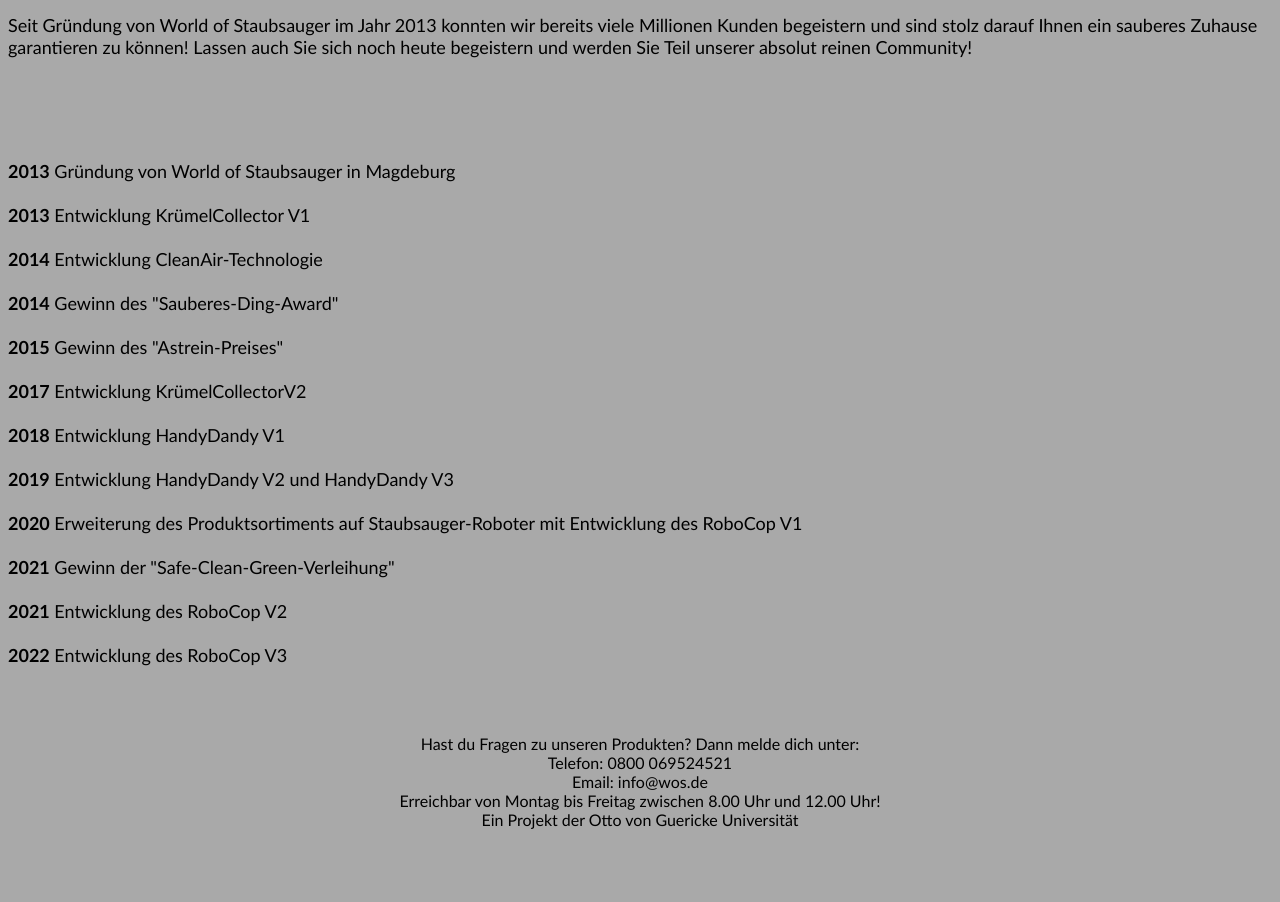
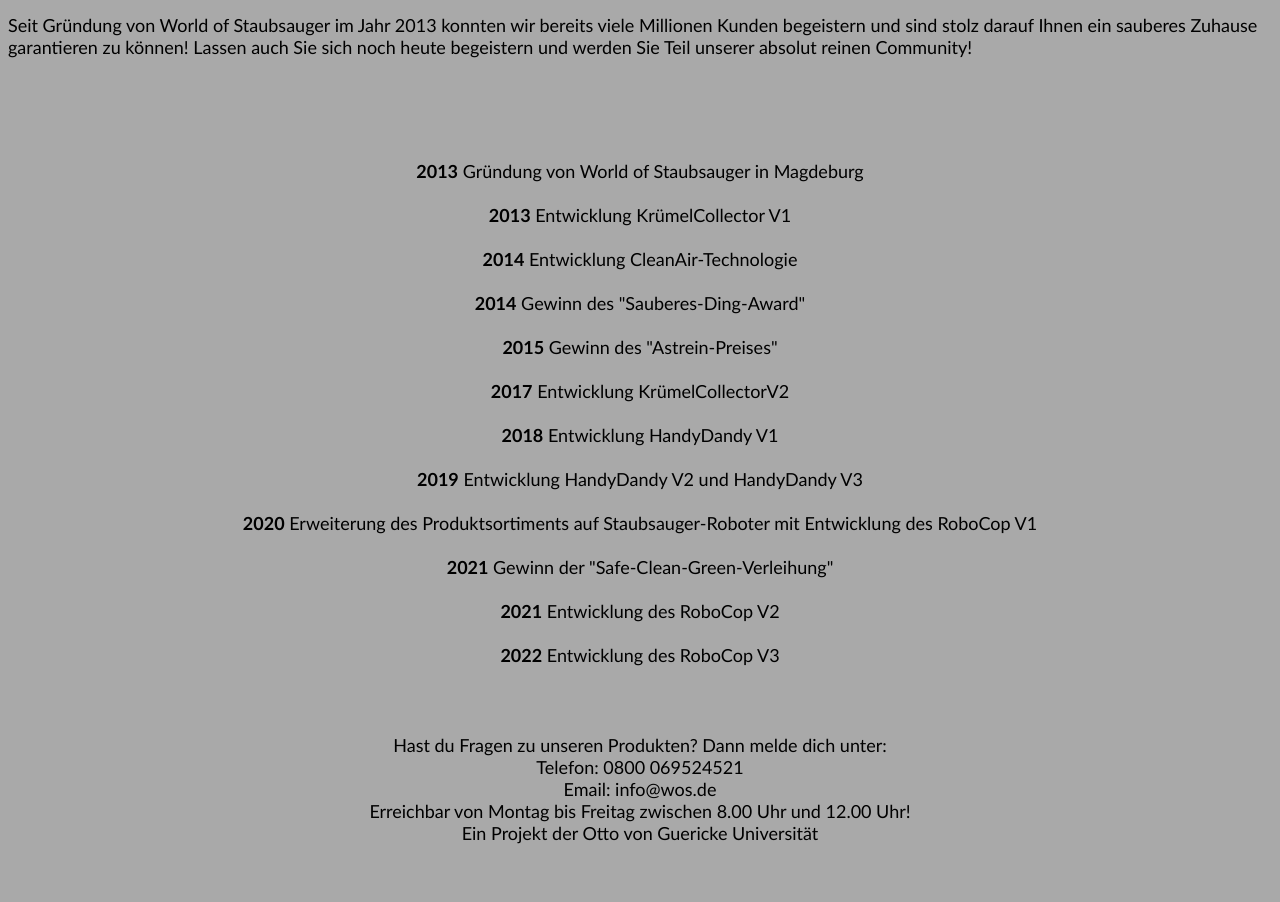
Before and after one commit to n1c0k17/WebShop, a PHP site: the page made by WebShop/html/ÜberUns.html in a window 1280 px wide. Shown: the part 561-1463 px from the top of the page. Before the commit the page ends 1390 px from the top, so only its background shows below. Run offline with PHP 8.4, Linux system fonts and the light colour scheme.

Commit message:
TEXT ALIGN ÜBER UNS

```diff
--- a/WebShop/css/style.css
+++ b/WebShop/css/style.css
@@ -177,3 +177,9 @@ body {
     font-family: Calibri, sans-serif;
     font-size: large;
 }
+
+.history {
+    font-family: Calibri, sans-serif;
+    font-size: large;
+    text-align: center;
+}
--- a/WebShop/html/ÜberUns.html
+++ b/WebShop/html/ÜberUns.html
@@ -66,13 +66,14 @@
 		<br>
 		<br>
 		<p>
-		<strong>2013</strong> Gründung von World of Staubsauger in Magdeburg<br><br><strong>2013</strong> Entwicklung KrümelCollector V1<br><br><strong>2014</strong> Entwicklung
+		<div class = "history"><strong>2013</strong> Gründung von World of Staubsauger in Magdeburg<br><br><strong>2013</strong> Entwicklung KrümelCollector V1<br><br><strong>2014</strong> Entwicklung
 		CleanAir-Technologie<br><br><strong>2014</strong> Gewinn des "Sauberes-Ding-Award"<br><br><strong>2015</strong> Gewinn des "Astrein-Preises"<br><br><strong>2017</strong>
 		Entwicklung KrümelCollectorV2<br><br><strong>2018</strong> Entwicklung HandyDandy V1<br><br><strong>2019</strong> Entwicklung HandyDandy V2 und HandyDandy V3<br>
 		<br><strong>2020</strong> Erweiterung des Produktsortiments auf Staubsauger-Roboter mit Entwicklung des RoboCop V1<br><br><strong>2021</strong> Gewinn der
 		"Safe-Clean-Green-Verleihung"<br><br><strong>2021</strong> Entwicklung des RoboCop V2<br><br><strong>2022</strong> Entwicklung des RoboCop V3
 		</p>
-    </div>
+		</div>
+
 
     <body>
         <footer class="footer">
```
